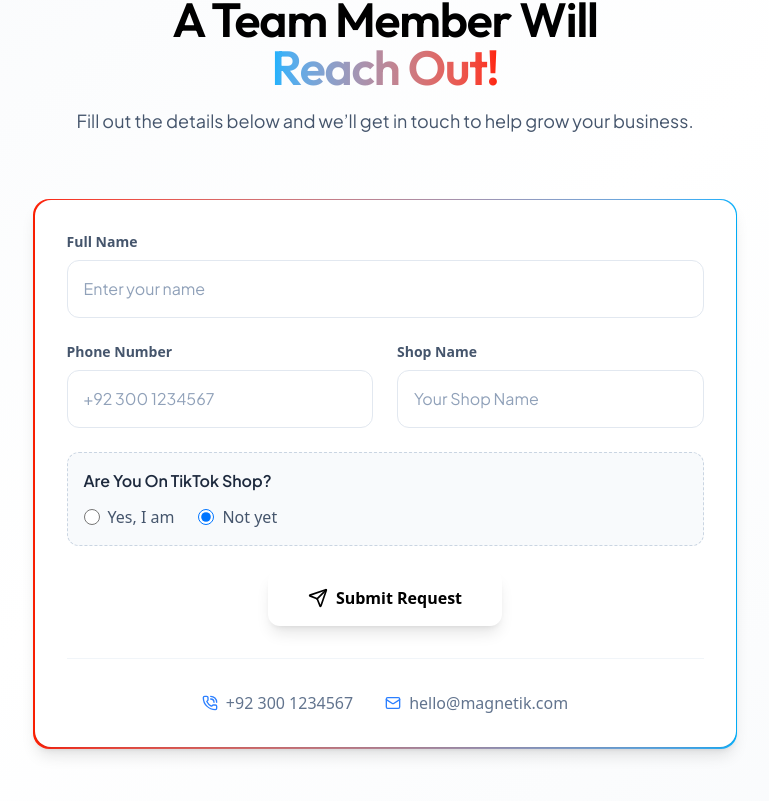
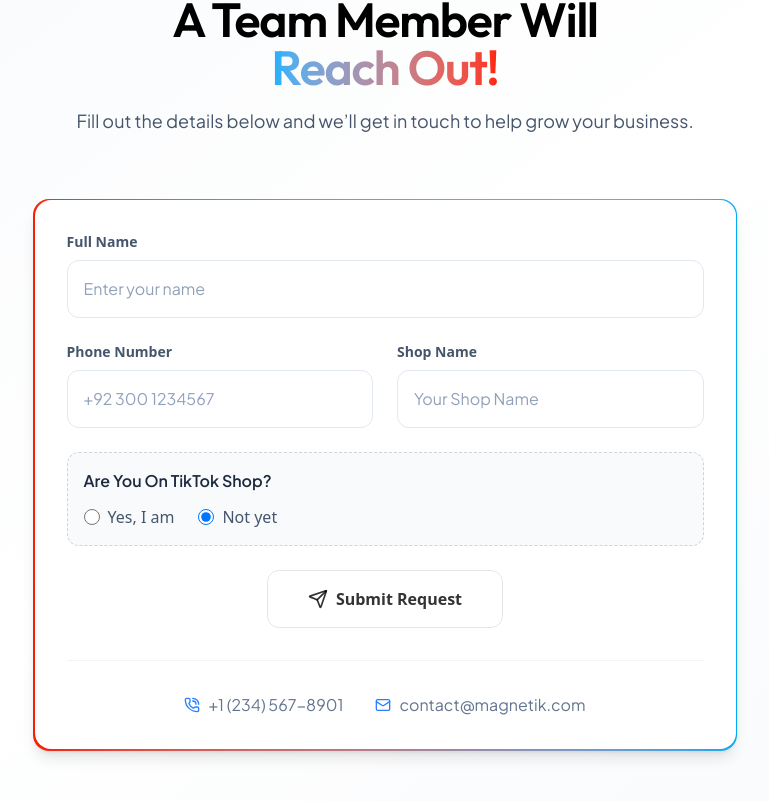
Before and after one commit to afterrender1/magnetic, a Next.js app: page / in a window 1280 px wide. Shown: the part 3622-4423 px from the top of the page, without its empty margins (255-1024 px from the left). Built offline with nearby package versions, Linux system fonts and the light colour scheme.

Commit message:
contact form added

```diff
--- a/app/components/ContactForm.jsx
+++ b/app/components/ContactForm.jsx
@@ -153,23 +153,35 @@ export default function ContactForm() {
               <div className="mt-2 flex justify-center">
                 <button
                   type="submit"
-                  className="relative inline-flex items-center justify-center px-6 py-3 sm:px-10 sm:py-4 text-sm sm:text-base font-bold text-black rounded-xl shadow-lg hover:bg-linear-to-r from-[#00b3ff] to-[#ff1f01] hover:text-white transition-all duration-300 active:scale-95"
+                  className="
+      relative inline-flex items-center justify-center
+      px-6 py-3 sm:px-10 sm:py-4
+      text-sm sm:text-base font-semibold text-black/80
+      rounded-xl border border-black/10
+      overflow-hidden cursor-pointer
+      transition-all duration-500 ease-in-out
+      hover:text-white
+      hover:scale-105
+      before:absolute before:inset-0 before:rounded-xl before:bg-linear-to-r before:from-[#00b3ff] before:to-[#ff1f01] before:opacity-0 before:transition-opacity before:duration-500 hover:before:opacity-100
+    "
                 >
-                  <Send className="w-5 h-5 mr-2" />
-                  Submit Request
+                  <Send className="w-5 h-5 mr-2 relative z-10" />
+                  <span className="relative z-10">Submit Request</span>
                 </button>
               </div>
             </form>
 
             {/* Support Info */}
-            <div className="mt-8 pt-8 border-t border-slate-100 text-center text-sm sm:text-base text-slate-500 font-medium flex flex-col sm:flex-row justify-center items-center gap-4 sm:gap-8">
+            <div
+              className={`mt-8 pt-8 border-t border-slate-100 text-center text-sm sm:text-base text-slate-500 font-medium flex flex-col sm:flex-row justify-center items-center gap-4 sm:gap-8 ${jakarta.className}`}
+            >
               <div className="flex items-center gap-2">
                 <PhoneCall className="w-4 h-4 text-blue-500" />
-                +92 300 1234567
+                +1 (234) 567-8901
               </div>
               <div className="flex items-center gap-2">
                 <Mail className="w-4 h-4 text-blue-500" />
-                hello@magnetik.com
+                contact@magnetik.com
               </div>
             </div>
           </div>
--- a/app/components/OurYoutubeChannel.jsx
+++ b/app/components/OurYoutubeChannel.jsx
@@ -121,14 +121,15 @@ const OurYoutubeChannel = () => {
       py-2.5 sm:py-3 md:py-3
       bg-white text-black/80 font-semibold text-sm sm:text-base md:text-lg
       rounded-xl border border-black/10
-      transition-all duration-300
+      transition-all duration-500 ease-in-out
       hover:text-white
-      hover:bg-linear-to-r from-[#00b3ff] to-[#ff1f01]
-      hover:scale-102
+      hover:scale-105
+      before:absolute before:inset-0 before:rounded-xl before:bg-linear-to-r before:from-[#00b3ff] before:to-[#ff1f01] before:opacity-0 before:transition-opacity before:duration-500 hover:before:opacity-100
+      overflow-hidden
     "
         >
-          <PlayCircle className="w-5 h-5 sm:w-6 md:w-6 mr-2" />
-          Watch on YouTube
+          <PlayCircle className="w-5 h-5 sm:w-6 md:w-6 mr-2 relative z-10" />
+          <span className="relative z-10">Watch on YouTube</span>
         </a>
       </div>
     </section>
```
